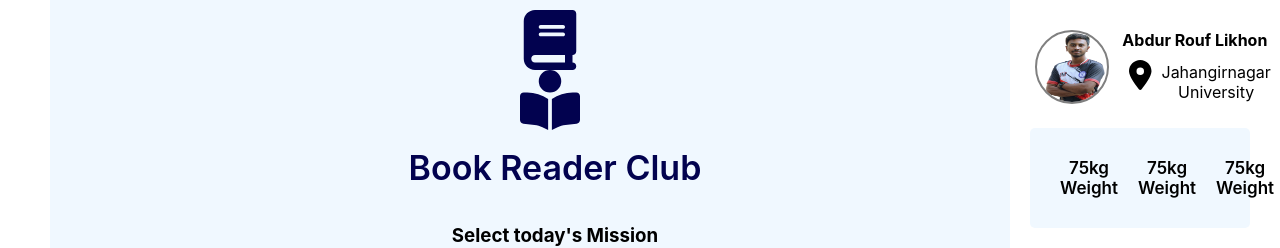
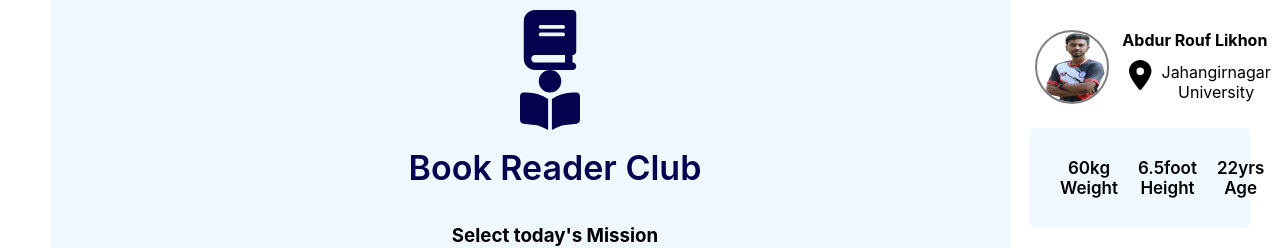
Before and after one commit to likhon29/book-reader-club, a React (Create React App) app: page / in a window 1280 px wide. Shown: the top 248 px of the page. Built offline with nearby package versions, Linux system fonts and the light colour scheme.

Commit message:
profile info added

```diff
--- a/src/compoents/Profile/Profile.js
+++ b/src/compoents/Profile/Profile.js
@@ -21,16 +21,16 @@
             </div>
             <div className="additional-info">
                 <div className="info">
-                <p>75kg</p>
+                <p>60kg</p>
                 <p>Weight</p>
                 </div>
                 <div className="info">
-                <p>75kg</p>
-                <p>Weight</p>
+                <p>6.5foot</p>
+                <p>Height</p>
                 </div>
                 <div className="info">
-                <p>75kg</p>
-                <p>Weight</p>
+                <p>22yrs</p>
+                <p>Age</p>
                 </div>
             </div>
         </div>
```
